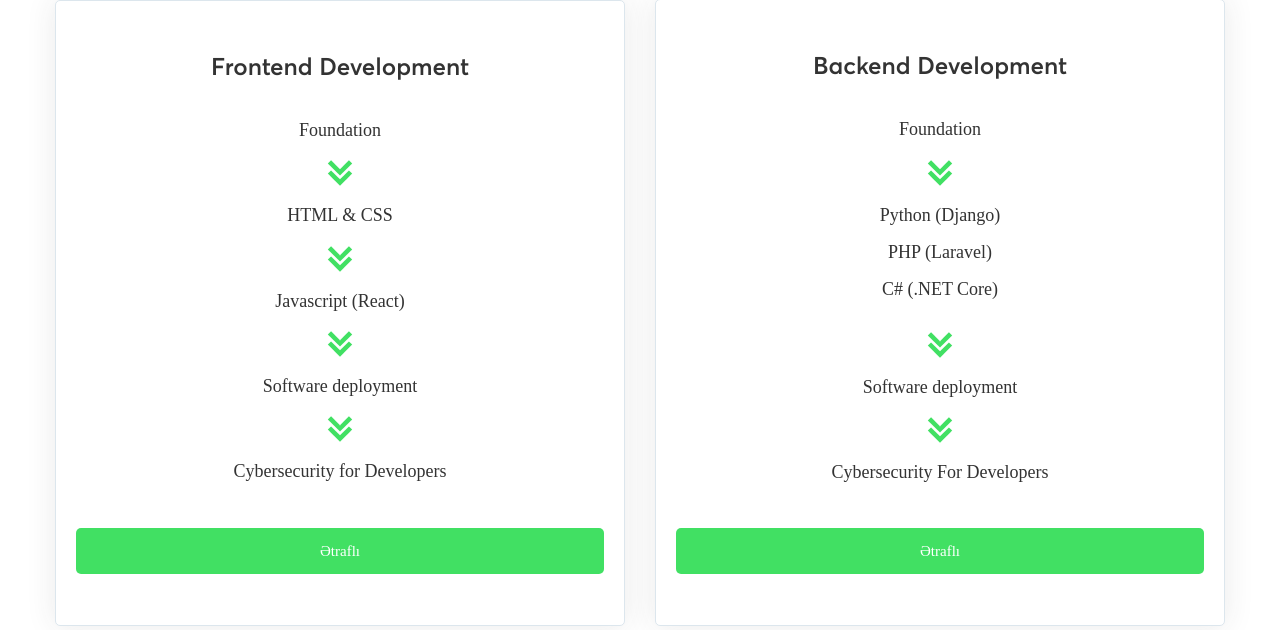
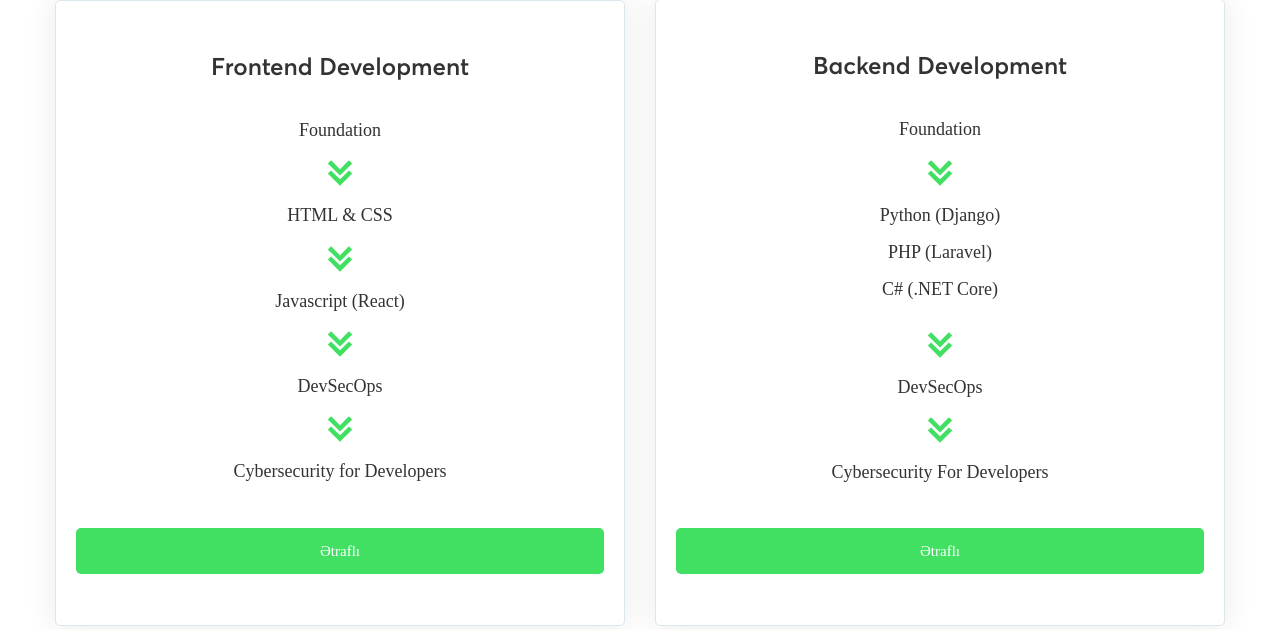
Before and after one commit to theprogbash/pragmatech, a Django app: template templates/pragmatechapp/index.html in a window 1280 px wide. Shown: the part 2617-3247 px from the top of the page. Run offline with Django 3.2, Linux system fonts and the light colour scheme; the template is opened without the code that fills it, so the values that code supplies are empty; some libraries are stand-ins or nearby versions; some web fonts are replaced.

Commit message:
Software Deployment > DevSecOps

```diff
--- a/templates/pragmatechapp/index.html
+++ b/templates/pragmatechapp/index.html
@@ -341,7 +341,7 @@
                                 <div class="carousel-slider__content text-center">
                                     <img src="{% static 'assets/images/timeline/icon-deployment.png' %}">
                                     <div class="pricing-table__price-wrap">
-                                        <p>Software deployment</p>
+                                        <p>DevSecOps</p>
                                     </div>
                                     <div class="text">
                                         Bu paket daxilində tələbələr, məhsulu istifadəyə hazır hala gətirmə, prosesdə problem yaratmayacaq şəkildə yenilikləri tətbiq etmə və proqram versiyaları arasındakı keçidləri zaman itkisi olmadan reallaşdıra bilmə bacarıqlarına yiyələnəcəklər.Bu modul daxilində tələbələr, məhsulu istifadəyə hazır hala gətirmə, prosesdə problem yaratmayacaq şəkildə yenilikləri tətbiq etmə və proqram versiyaları
@@ -409,7 +409,7 @@
                                     <li><div class="down-arrow"><img src="{% static 'assets/images/svg/down.svg' %}" alt=""></div></li>
                                     <li><h6 class="heading"><a href="/javascript">Javascript (React)</a></h6></li>
                                     <li><div class="down-arrow"><img src="{% static 'assets/images/svg/down.svg' %}" alt=""></div></li>
-                                    <li><h6 class="heading"><a href="/software-deployment">Software deployment</a></h6></li>
+                                    <li><h6 class="heading"><a href="/software-deployment">DevSecOps</a></h6></li>
                                     <li><div class="down-arrow"><img src="{% static 'assets/images/svg/down.svg' %}" alt=""></div></li>
                                     <li><h6 class="heading"><a href="/cybersecurity">Cybersecurity for Developers</a></h6></li>
                                 </ul>
@@ -430,7 +430,7 @@
                                     <li><div class="down-arrow"><img src="{% static 'assets/images/svg/down.svg' %}" alt=""></div></li>
                                     <li><h6 class="heading"><a class="extra-margin" href="/python">Python (Django)</a> <br> <a class="extra-margin" href="#">PHP (Laravel)</a> <br> <a class="extra-margin" href="#">C# (.NET Core)</a></h6></li>
                                     <li><div class="down-arrow"><img src="{% static 'assets/images/svg/down.svg' %}" alt=""></div></li>
-                                    <li><h6 class="heading"><a href="/software-deployment">Software deployment</a></h6></li>
+                                    <li><h6 class="heading"><a href="/software-deployment">DevSecOps</a></h6></li>
                                     <li><div class="down-arrow"><img src="{% static 'assets/images/svg/down.svg' %}" alt=""></div></li>
                                     <li><h6 class="heading"><a href="/cybersecurity">Cybersecurity For Developers</a></h6></li>
 
```
